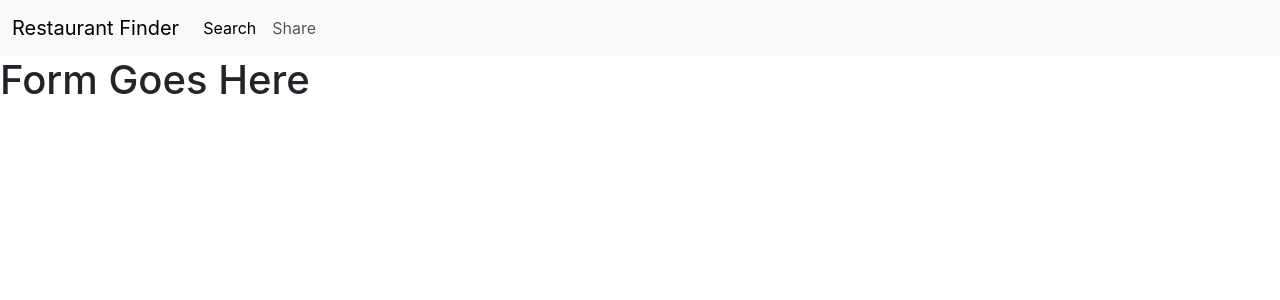
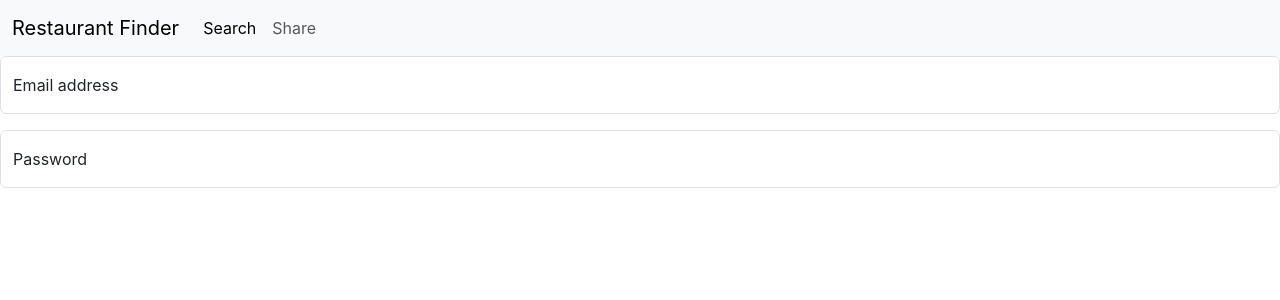
Before and after one commit to outoftune266/restaurantFinder, a React (Create React App) app in the folder client/: page /share in a window 1280 px wide. Shown: the top 300 px of the page. Built offline with nearby package versions, Linux system fonts and the light colour scheme.

Commit message:
added initial form boxes

```diff
--- a/client/src/components/form/form.js
+++ b/client/src/components/form/form.js
@@ -1,9 +1,18 @@
 import React from 'react';
 
-export default function Form(){
-    return (
-        <div>
-            <h1>Form Goes Here</h1>
-        </div>
-    )
+export default function Form() {
+  return (
+    <div>
+      {/* <h1>Form Goes Here</h1> */}
+      <div class="form-floating mb-3">
+        <input type="email" class="form-control" id="floatingInput" placeholder="name@example.com" />
+        <label for="floatingInput">Email address</label>
+      </div>
+      <div class="form-floating">
+        <input type="password" class="form-control" id="floatingPassword" placeholder="Password" />
+        <label for="floatingPassword">Password</label>
+      </div>
+    </div>
+
+  )
 };
```
